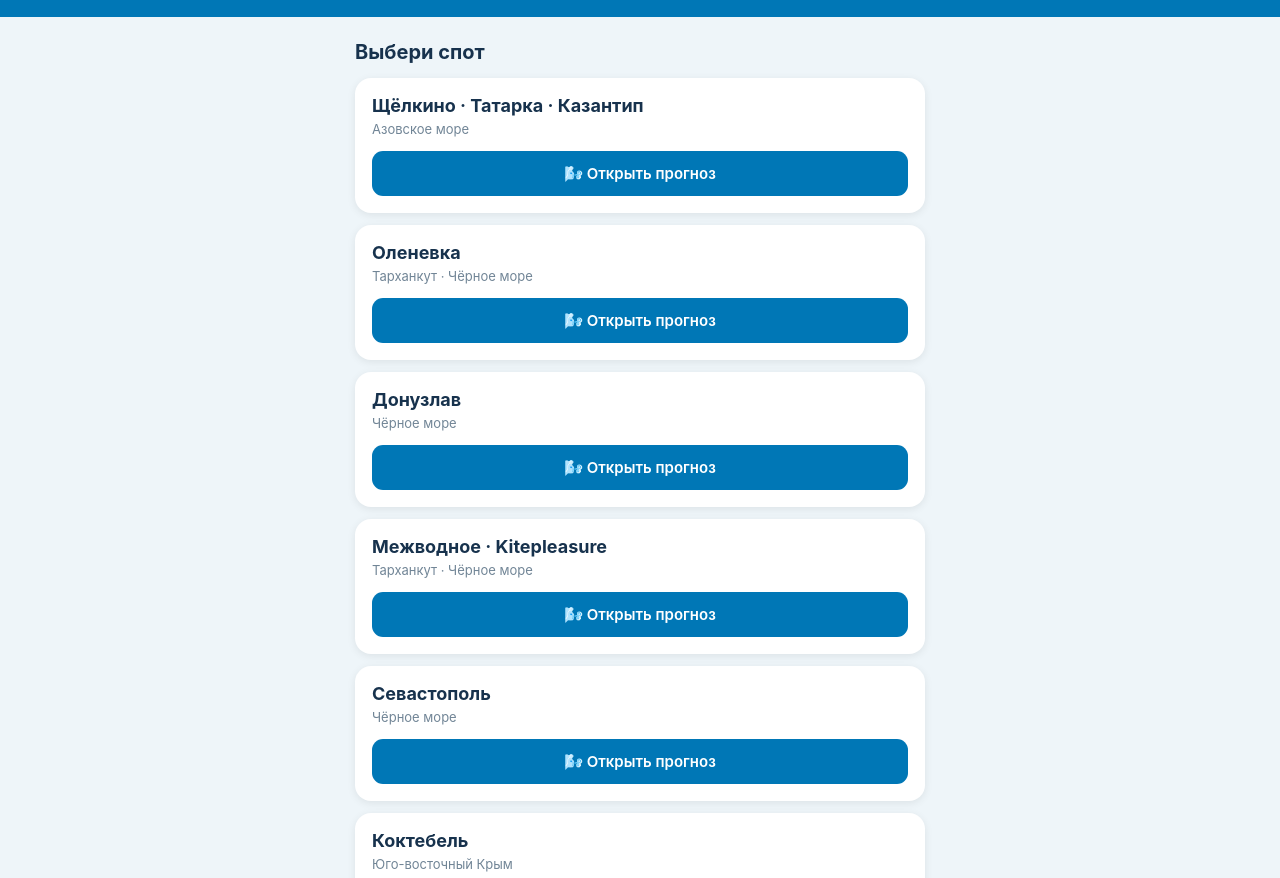
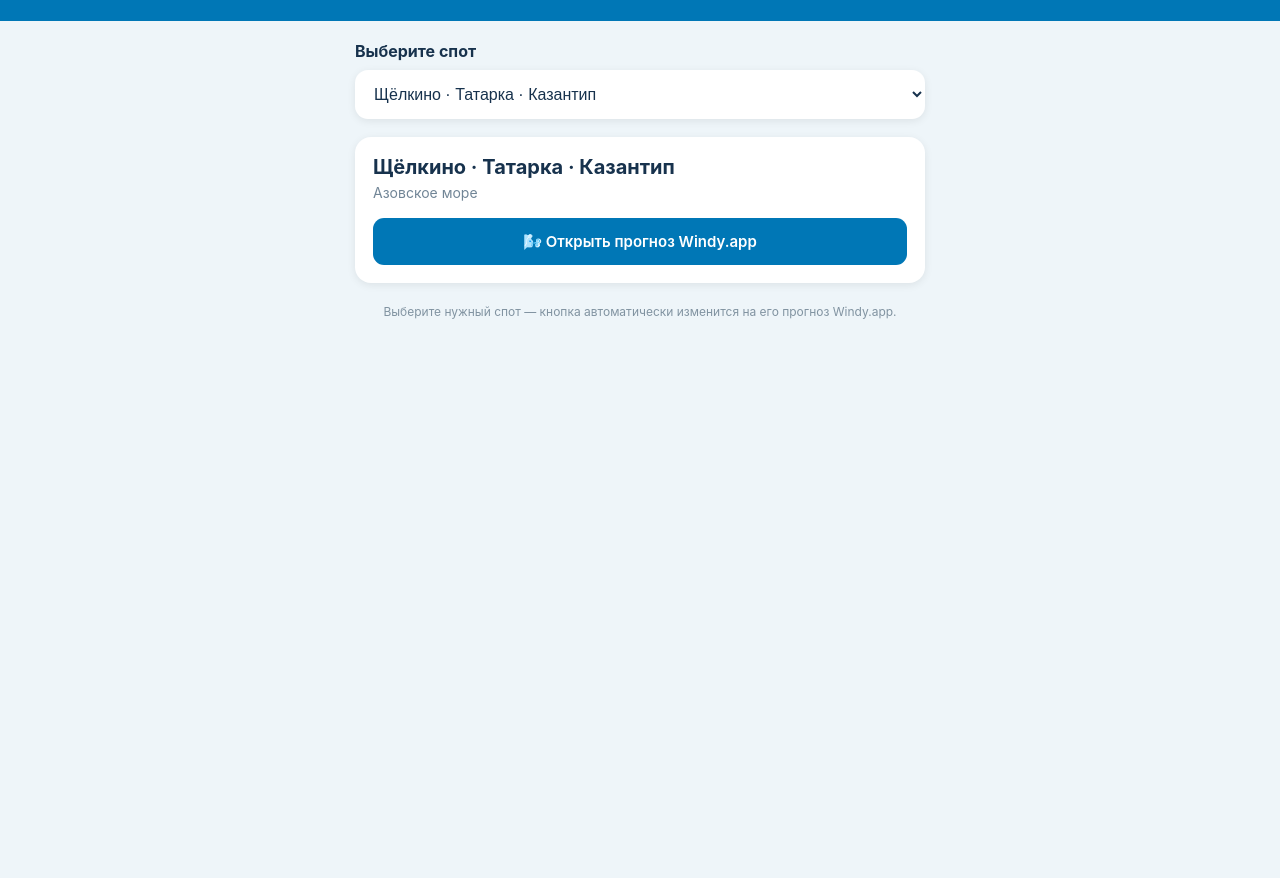
Before and after one commit to vsmpzd0723/wind-alert, a plain HTML site: page index.html in a window 1280 px wide. Shown: the part 85-963 px from the top of the page. After the commit the page ends 800 px from the top, so only its background shows below. Drawn offline with Linux system fonts and the light colour scheme.

Commit message:
Update index.html

```diff
--- a/index.html
+++ b/index.html
@@ -21,166 +21,201 @@
     .header {
       background: #0077b6;
       color: white;
-      padding: 22px 18px;
       text-align: center;
+      padding: 24px 15px;
     }
 
     .header h1 {
       margin: 0;
       font-size: 28px;
-      font-weight: 700;
     }
 
     .header p {
       margin: 7px 0 0;
       font-size: 14px;
-      opacity: 0.9;
+      opacity: .9;
     }
 
     .container {
       max-width: 600px;
       margin: auto;
-      padding: 18px 15px 30px;
+      padding: 20px 15px;
     }
 
-    .title {
-      font-size: 20px;
+    .label {
+      font-size: 16px;
       font-weight: 700;
-      margin: 5px 0 14px;
+      margin-bottom: 9px;
     }
 
-    .spot {
+    select {
+      width: 100%;
+      padding: 15px;
+      border: none;
+      border-radius: 13px;
+      background: white;
+      color: #17324d;
+      font-size: 16px;
+      box-shadow: 0 2px 9px rgba(0,0,0,.08);
+      outline: none;
+    }
+
+    .spot-card {
       background: white;
       border-radius: 16px;
-      margin-bottom: 12px;
-      padding: 17px;
-      box-shadow: 0 2px 9px rgba(0,0,0,0.08);
+      margin-top: 18px;
+      padding: 18px;
+      box-shadow: 0 2px 9px rgba(0,0,0,.08);
     }
 
     .spot-name {
-      font-size: 18px;
+      font-size: 20px;
       font-weight: 700;
-      margin-bottom: 5px;
     }
 
     .spot-location {
+      margin-top: 5px;
       color: #718596;
-      font-size: 13px;
-      margin-bottom: 14px;
+      font-size: 14px;
     }
 
     .button {
       display: block;
       width: 100%;
-      padding: 13px 10px;
+      margin-top: 17px;
+      padding: 14px;
       border-radius: 11px;
       background: #0077b6;
       color: white;
       text-decoration: none;
       text-align: center;
+      font-weight: 600;
       font-size: 15px;
-      font-weight: 600;
     }
 
     .button:active {
-      transform: scale(0.98);
+      transform: scale(.98);
     }
 
-    .footer {
+    .hint {
       text-align: center;
       color: #8193a1;
       font-size: 12px;
-      padding: 10px 20px 25px;
+      margin-top: 20px;
+      line-height: 1.5;
     }
   </style>
 </head>
 
 <body>
 
-  <header class="header">
-    <h1>🌬️ WIND ALERT</h1>
-    <p>Крым · Wingfoil</p>
-  </header>
+<header class="header">
+  <h1>🌬️ WIND ALERT</h1>
+  <p>Крым · Wingfoil</p>
+</header>
 
-  <main class="container">
+<main class="container">
 
-    <div class="title">Выбери спот</div>
+  <div class="label">Выберите спот</div>
 
-    <div class="spot">
-      <div class="spot-name">Щёлкино · Татарка · Казантип</div>
-      <div class="spot-location">Азовское море</div>
-      <a class="button"
-         href="https://windy.app/forecast2/spot/206895/"
-         target="_blank">
-        🌬️ Открыть прогноз
-      </a>
+  <select id="spotSelect">
+
+    <option value="206895"
+            data-name="Щёлкино · Татарка · Казантип"
+            data-location="Азовское море"
+            data-url="https://windy.app/forecast2/spot/206895/">
+      Щёлкино · Татарка · Казантип
+    </option>
+
+    <option value="8746"
+            data-name="Оленевка"
+            data-location="Тарханкут · Чёрное море"
+            data-url="https://windy.app/forecast2/spot/8746/">
+      Оленевка
+    </option>
+
+    <option value="5329437"
+            data-name="Донузлав"
+            data-location="Чёрное море"
+            data-url="https://windy.app/forecast2/spot/5329437/">
+      Донузлав
+    </option>
+
+    <option value="379119"
+            data-name="Межводное · Kitepleasure"
+            data-location="Тарханкут · Чёрное море"
+            data-url="https://windy.app/forecast2/spot/379119/">
+      Межводное · Kitepleasure
+    </option>
+
+    <option value="561722"
+            data-name="Севастополь"
+            data-location="Чёрное море"
+            data-url="https://windy.app/forecast2/spot/561722/">
+      Севастополь
+    </option>
+
+    <option value="813205"
+            data-name="Коктебель"
+            data-location="Юго-восточный Крым"
+            data-url="https://windy.app/forecast2/spot/813205/">
+      Коктебель
+    </option>
+
+    <option value="5111979"
+            data-name="Судак"
+            data-location="Юго-восточный Крым"
+            data-url="https://windy.app/forecast2/spot/5111979/">
+      Судак
+    </option>
+
+  </select>
+
+  <div class="spot-card">
+
+    <div class="spot-name" id="spotName">
+      Щёлкино · Татарка · Казантип
     </div>
 
-    <div class="spot">
-      <div class="spot-name">Оленевка</div>
-      <div class="spot-location">Тарханкут · Чёрное море</div>
-      <a class="button"
-         href="https://windy.app/forecast2/spot/8746/"
-         target="_blank">
-        🌬️ Открыть прогноз
-      </a>
+    <div class="spot-location" id="spotLocation">
+      Азовское море
     </div>
 
-    <div class="spot">
-      <div class="spot-name">Донузлав</div>
-      <div class="spot-location">Чёрное море</div>
-      <a class="button"
-         href="https://windy.app/forecast2/spot/5329437/"
-         target="_blank">
-        🌬️ Открыть прогноз
-      </a>
-    </div>
+    <a
+      id="forecastButton"
+      class="button"
+      href="https://windy.app/forecast2/spot/206895/"
+      target="_blank">
+      🌬️ Открыть прогноз Windy.app
+    </a>
 
-    <div class="spot">
-      <div class="spot-name">Межводное · Kitepleasure</div>
-      <div class="spot-location">Тарханкут · Чёрное море</div>
-      <a class="button"
-         href="https://windy.app/forecast2/spot/379119/"
-         target="_blank">
-        🌬️ Открыть прогноз
-      </a>
-    </div>
+  </div>
 
-    <div class="spot">
-      <div class="spot-name">Севастополь</div>
-      <div class="spot-location">Чёрное море</div>
-      <a class="button"
-         href="https://windy.app/forecast2/spot/561722/"
-         target="_blank">
-        🌬️ Открыть прогноз
-      </a>
-    </div>
+  <div class="hint">
+    Выберите нужный спот — кнопка автоматически изменится
+    на его прогноз Windy.app.
+  </div>
 
-    <div class="spot">
-      <div class="spot-name">Коктебель</div>
-      <div class="spot-location">Юго-восточный Крым</div>
-      <a class="button"
-         href="https://windy.app/forecast2/spot/813205/"
-         target="_blank">
-        🌬️ Открыть прогноз
-      </a>
-    </div>
+</main>
 
-    <div class="spot">
-      <div class="spot-name">Судак</div>
-      <div class="spot-location">Юго-восточный Крым</div>
-      <a class="button"
-         href="https://windy.app/forecast2/spot/5111979/"
-         target="_blank">
-        🌬️ Открыть прогноз
-      </a>
-    </div>
+<script>
 
-  </main>
+  const select = document.getElementById("spotSelect");
+  const name = document.getElementById("spotName");
+  const location = document.getElementById("spotLocation");
+  const button = document.getElementById("forecastButton");
 
-  <div class="footer">
-    Прогнозы предоставляются Windy.app
-  </div>
+  select.addEventListener("change", function() {
+
+    const option = this.options[this.selectedIndex];
+
+    name.textContent = option.dataset.name;
+    location.textContent = option.dataset.location;
+    button.href = option.dataset.url;
+
+  });
+
+</script>
 
 </body>
 </html>
```
